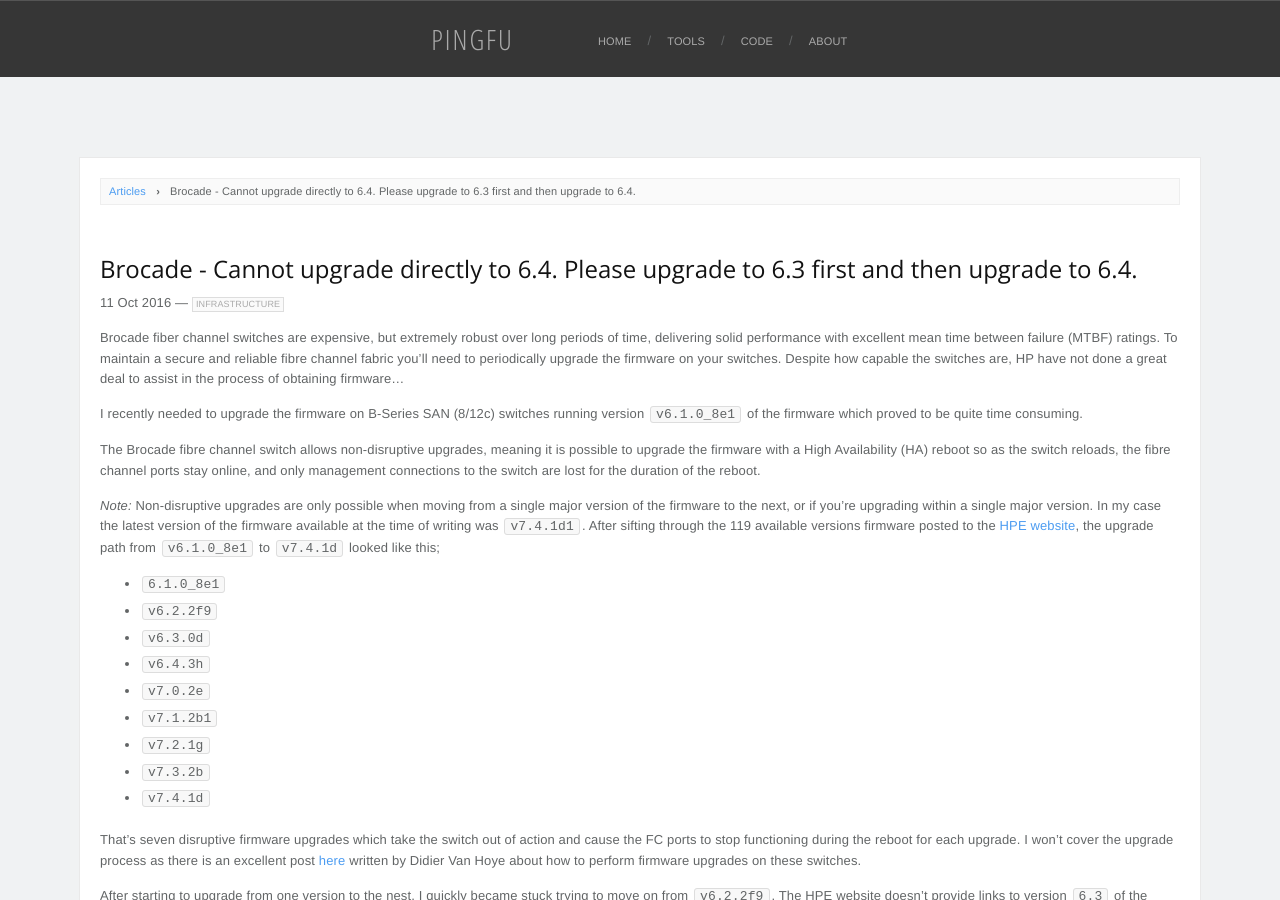
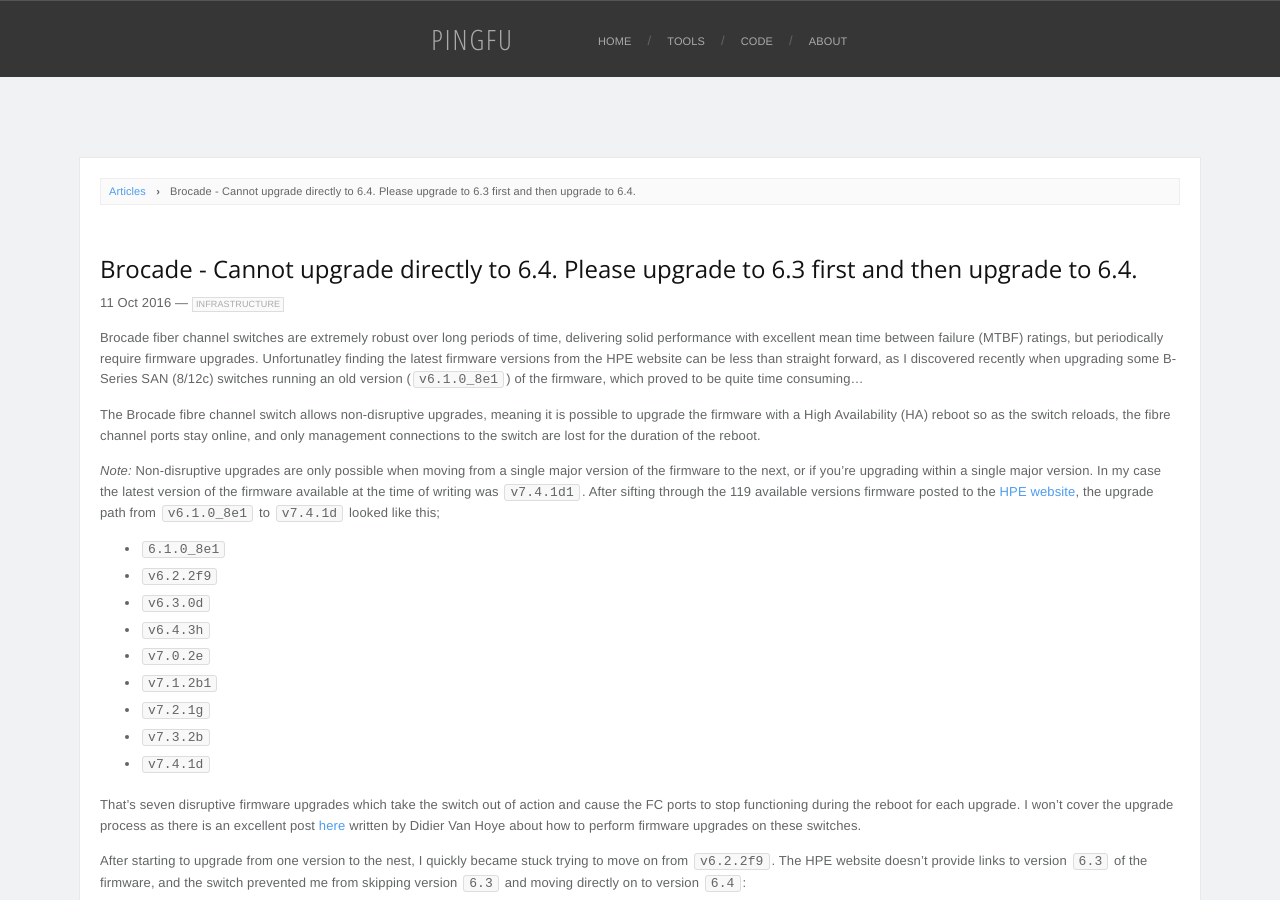
Before and after one commit to pingfu/pingfu.github.io, a Jekyll site: the page built from _posts/2016-10-11-brocade-cannot-upgrade-directly-to-6.4-upgrade-to-6.3-first.markdown, in a window 1280 px wide and 900 px high. Built offline with Jekyll 4.4.1, drawn with Linux system fonts in a browser that asks for light colours; nearby versions of some CDN libraries; comment, search, counter and statistics services are not loaded.

Commit message:
text update

```diff
--- a/_posts/2016-10-11-brocade-cannot-upgrade-directly-to-6.4-upgrade-to-6.3-first.markdown
+++ b/_posts/2016-10-11-brocade-cannot-upgrade-directly-to-6.4-upgrade-to-6.3-first.markdown
@@ -6,9 +6,7 @@ categories: Infrastructure
 tags: fibre storage
 ---
 
-Brocade fiber channel switches are expensive, but extremely robust over long periods of time, delivering solid performance with excellent mean time between failure (MTBF) ratings. To maintain a secure and reliable fibre channel fabric you'll need to periodically upgrade the firmware on your switches. Despite how capable the switches are, HP have not done a great deal to assist in the process of obtaining firmware...
-
-I recently needed to upgrade the firmware on B-Series SAN (8/12c) switches running version `v6.1.0_8e1` of the firmware which proved to be quite time consuming.
+Brocade fiber channel switches are extremely robust over long periods of time, delivering solid performance with excellent mean time between failure (MTBF) ratings, but periodically require firmware upgrades. Unfortunatley finding the latest firmware versions from the HPE website can be less than straight forward, as I discovered recently when upgrading some B-Series SAN (8/12c) switches running an old version (`v6.1.0_8e1`) of the firmware, which proved to be quite time consuming...
 
 <!--excerpt-->
 
```
